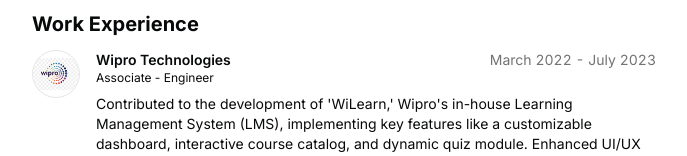
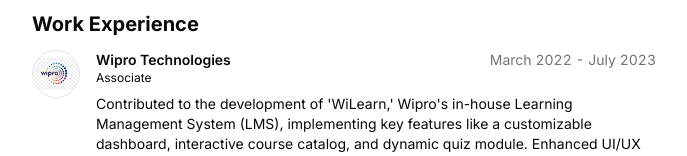
Before and after one commit to vardaan-bhatia/Vardaan-Portfolio, a Next.js app: page / in a window 1280 px wide. Shown: the part 342-498 px from the top of the page, without its empty margins (296-983 px from the left). Built offline with nearby package versions, Linux system fonts and the light colour scheme.

Commit message:
engineer

```diff
--- a/src/data/resume.tsx
+++ b/src/data/resume.tsx
@@ -7,7 +7,7 @@
   url: "https://www.vardaanbhatia.com/",
   location: "India",
   description:
-    "Frontend Developer who loves learning new tech and building clean, responsive, user-friendly web applications.",
+    "Frontend Engineer who loves learning new tech and building clean, responsive, user-friendly web applications.",
   opentowork: "Open to work and available to join immediately.",
   avatarUrl: "/me.jpg",
   skills: [
@@ -82,7 +82,7 @@
       href: "https://www.wipro.com/",
       badges: [],
       location: "Greater Noida",
-      title: "Associate - Engineer",
+      title: "Associate",
       logoUrl: "/wipro.png",
       start: "March 2022",
       end: "July 2023",
```
